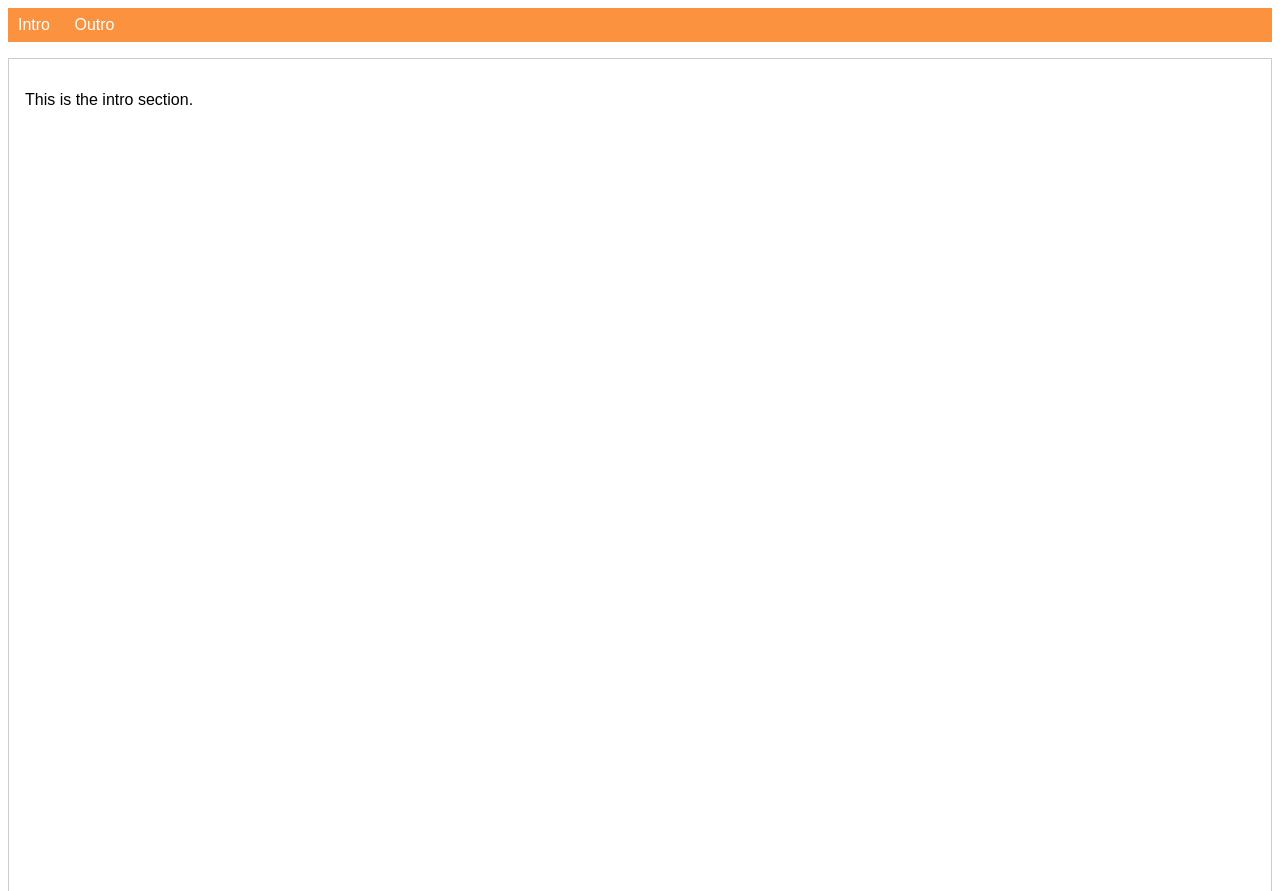
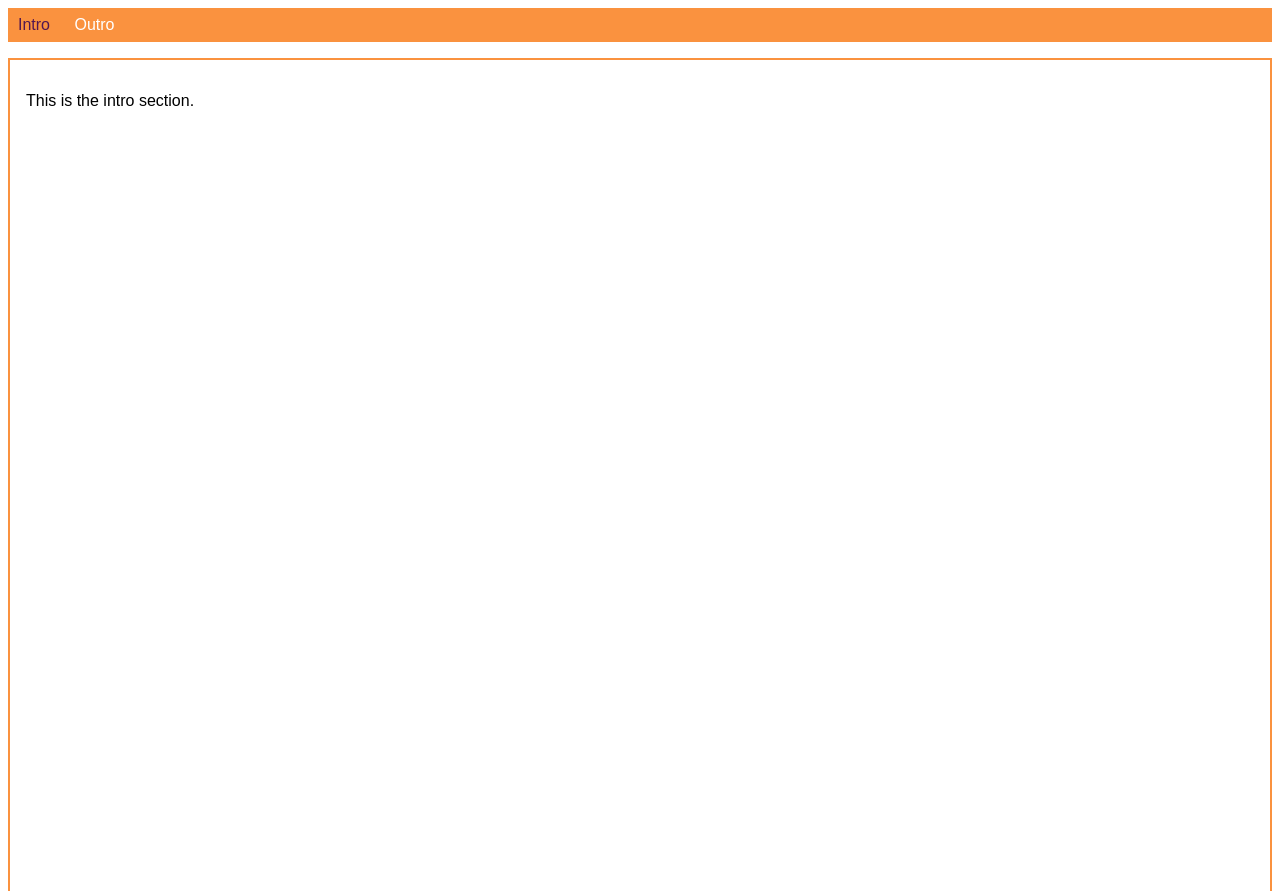
Before and after one commit to nithin-mk/css-the-complete-guide, a plain HTML site: page index.html in a window 1280 px wide. Shown: the top 891 px of the page. Drawn offline with Linux system fonts and the light colour scheme.

Commit message:
02-multiple-css-classes

```diff
--- a/index.html
+++ b/index.html
@@ -14,7 +14,7 @@
         <a href="#intro" class="active">Intro</a>
         <a href="#outro">Outro</a>
     </nav>
-    <section id="intro" class="main-section">
+    <section id="intro" class="main-section highlighted">
         <p>This is the intro section.</p>
     </section>
     <section id="outro" class="main-section">
--- a/main.css
+++ b/main.css
@@ -14,8 +14,16 @@ a {
     margin: 10px;
 }
 
+a.active {
+    color: #521751;
+}
+
 .main-section {
     height: 800px;
     border: 1px solid #ccc;
     padding: 16px;
 }
+
+.highlighted {
+    border: 2px solid #fa923f;
+}
```
